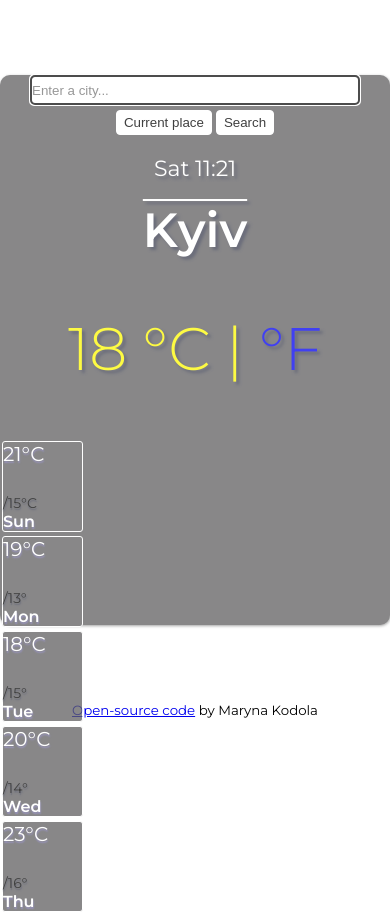
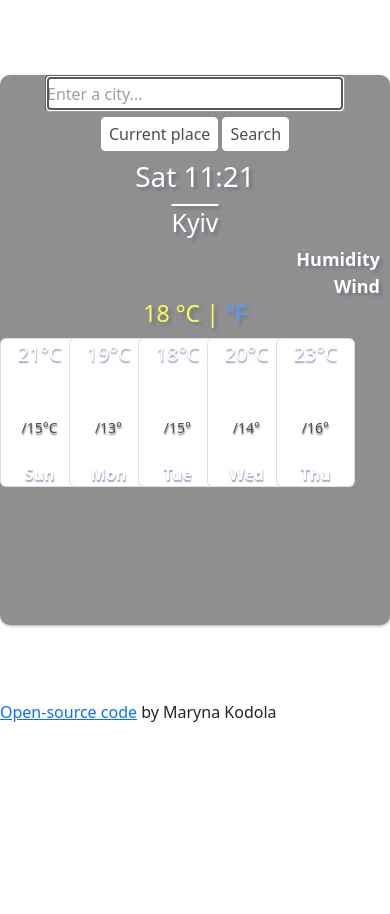
Before and after one commit to Maryna-ua/react-weather-app, a React (Create React App) app: page / in a window 390 px wide. After the commit the page ends 844 px from the top, so only its background shows below. Built offline with nearby package versions, Linux system fonts and the light colour scheme.

Commit message:
bootstrap installed correctly

```diff
--- a/package.json
+++ b/package.json
@@ -7,7 +7,6 @@
     "@testing-library/react": "^13.4.0",
     "@testing-library/user-event": "^13.5.0",
     "axios": "^1.1.3",
-    "bootstrap": "^5.2.2",
     "react": "^18.2.0",
     "react-bootstrap": "^2.5.0",
     "react-dom": "^18.2.0",
@@ -38,5 +37,8 @@
       "last 1 firefox version",
       "last 1 safari version"
     ]
+  },
+  "devDependencies": {
+    "bootstrap": "^5.2.2"
   }
 }
--- a/src/App.css
+++ b/src/App.css
@@ -7,7 +7,7 @@ body {
   max-width: 500px;
   height: 550px;
   background: rgb(96 95 97);
-  opacity: 75%;
+  opacity: 0.7;
   border-radius: 10px;
   box-shadow: 0.5px 1px 3px rgb(133, 133, 133);
 }
@@ -18,8 +18,8 @@ body {
 .placeForTyping {
   padding-left: 0px;
   padding-right: 0px;
-  width: 330px;
-  height: 30px;
+  width: 300px;
+  height: 37px;
   border-radius: 4px;
 }
 
@@ -47,45 +47,37 @@ body {
   margin: 0;
   padding: 0;
 }
-section {
+.section {
   margin-top: 5px;
 }
 
 h1,
 h2 {
   text-align: center;
-  font-weight: 400;
   color: white;
   text-shadow: 3px 3px 3px rgb(58, 61, 79);
 }
 h1 {
   font-size: 22px;
+  padding: 7px;
 }
 h2 {
-  margin-top: 5px;
+  font-size: 48px;
   text-decoration: overline;
   text-decoration-thickness: 2px;
-  font-size: 48px;
   font-weight: 600;
 }
 h3 {
   text-align: center;
   font-size: 70px;
-  font-weight: 300;
-  line-height: 60px;
+
   color: rgb(253, 249, 4);
   text-shadow: 3px 3px 3px rgb(58, 61, 79);
 }
 
-.transform {
-  text-decoration: none;
-  font-size: 50px;
-  color: rgb(253, 249, 4);
-}
 .indicators {
   text-align: right;
-  line-height: 25px;
-  font-weight: 750;
+  font-weight: 700;
   padding-right: 10px;
   font-size: 18px;
   color: white;
@@ -99,32 +91,22 @@ h3 {
   cursor: default;
 }
 
-.sky {
-  margin-bottom: 30px;
-  margin-left: 15px;
-  text-align: left;
-  color: white;
-  text-shadow: 3px 3px 3px rgb(58, 61, 79);
-}
-.sky::first-letter {
-  text-transform: capitalize;
-}
 .forecast-container {
   display: block;
   margin: 0 auto;
-  max-width: 470px;
+  max-width: 500px;
 }
-.col {
-  text-shadow: 0.5px 1.5px 1.5px rgb(45%, 43%, 63%);
+.col-2 {
   padding: 2px;
 }
 
 .card {
-  max-width: 79px;
+  background: rgb(96 95 97);
+  width: 79px;
+  text-align: center;
   color: white;
+  text-shadow: 0.5px 1.5px 1.5px rgb(45%, 43%, 63%);
   border: 1px solid white;
-  border-radius: 3px;
-  background: rgb(96 95 97);
 }
 
 .temp-day {
@@ -145,28 +127,10 @@ br {
   font-weight: 600;
 }
 
-.creator {
-  text-align: center;
-}
-
 .source {
   text-decoration: underline;
 }
 
 source:hover {
-  text-decoration: underline;
   cursor: pointer;
 }
-
-@media (max-width: 670px) {
-  .indicators {
-    display: none;
-  }
-  h3 {
-    font-size: 60px;
-    line-height: 1;
-  }
-  .sky {
-    margin-bottom: 60px;
-  }
-}
--- a/src/Creator.js
+++ b/src/Creator.js
@@ -1,9 +1,9 @@
 import React from "react";
+
 export default function Creator() {
   return (
     <div>
       <div className="creator">
-        <small>
         <a
           className="source"
           href="https://github.com/Maryna-ua/react-weather-app"
@@ -13,7 +13,6 @@ export default function Creator() {
           Open-source code
         </a>{" "}
         by Maryna Kodola
-        </small>
       </div>
     </div>
   );
--- a/src/Forecast.js
+++ b/src/Forecast.js
@@ -6,7 +6,7 @@ export default function Forecast() {
   return (
     <div className="forecast-container">
       <Row className="row">
-        <Col className="col">
+        <Col className="col-2">
           <div className="card">
             <span className="temp-day">21°C</span>
             <br />
@@ -19,7 +19,7 @@ export default function Forecast() {
             <span className="weekday">Sun</span>
           </div>
         </Col>
-        <Col className="col">
+        <Col className="col-2">
           <div className="card">
             <span className="temp-day">19°C</span>
             <br />
@@ -32,7 +32,7 @@ export default function Forecast() {
             <span className="weekday">Mon</span>
           </div>
         </Col>
-        <Col className="col">
+        <Col className="col-2">
           <div className="card">
             <span className="temp-day">18°C</span>
             <br />
@@ -45,7 +45,7 @@ export default function Forecast() {
             <span className="weekday">Tue</span>
           </div>
         </Col>
-        <Col className="col">
+        <Col className="col-2">
           <div className="card">
             <span className="temp-day">20°C</span>
             <br />
@@ -58,7 +58,7 @@ export default function Forecast() {
             <span className="weekday">Wed</span>
           </div>
         </Col>
-        <Col className="col">
+        <Col className="col-2">
           <div className="card">
             <span className="temp-day">23°C</span>
             <br />
--- a/src/Header.js
+++ b/src/Header.js
@@ -1,5 +1,6 @@
 import React, { useState } from "react";
 import axios from "axios";
+import "./App.css";
 
 export default function App() {
   const [city, setCity] = useState("");
```
Also changed, not shown: src/index.js (+8 -6 lines), 1 other file (tests, documents, lock files or other folders). Lines whose indentation alone changed are shown as unchanged.
